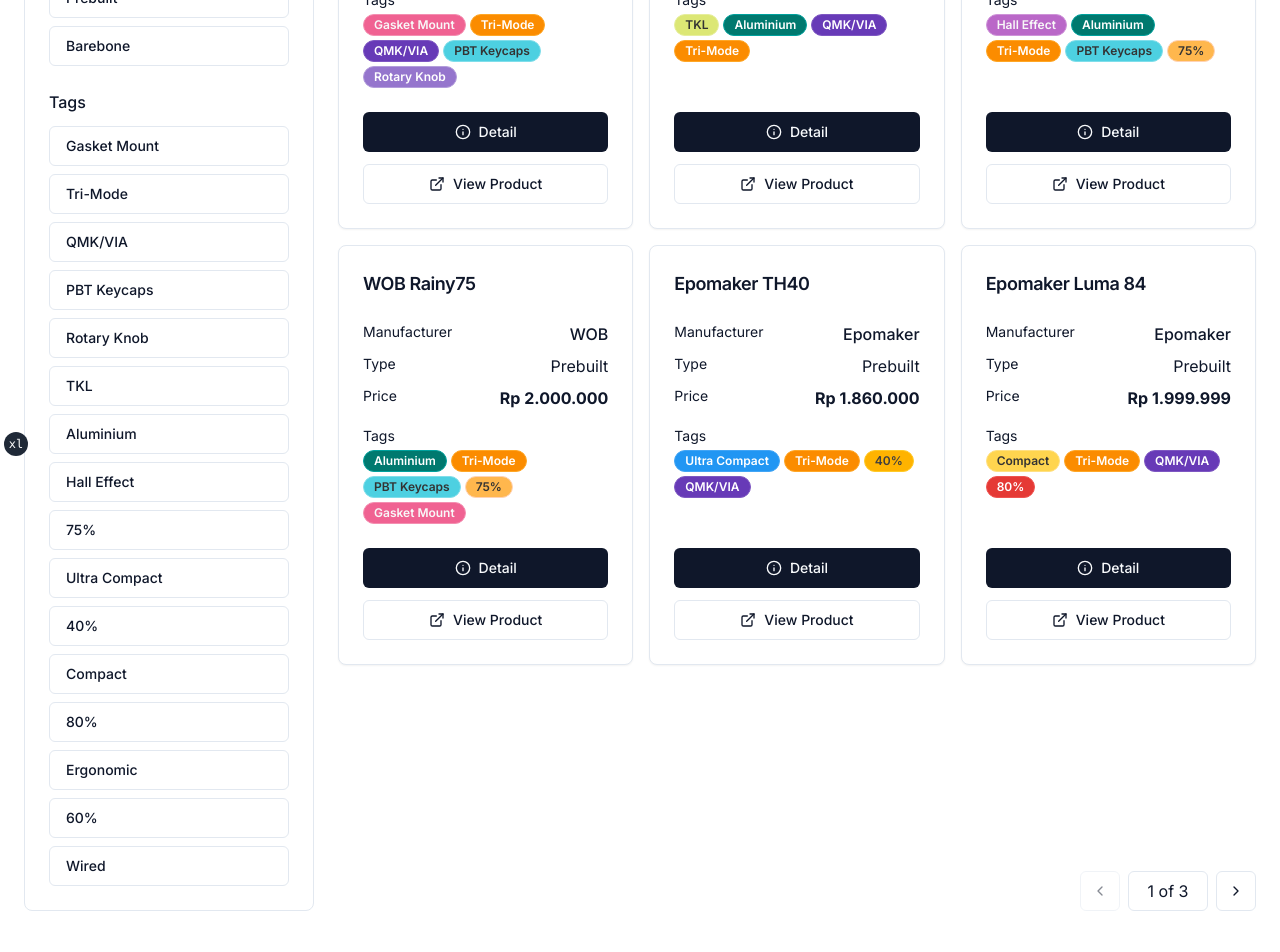
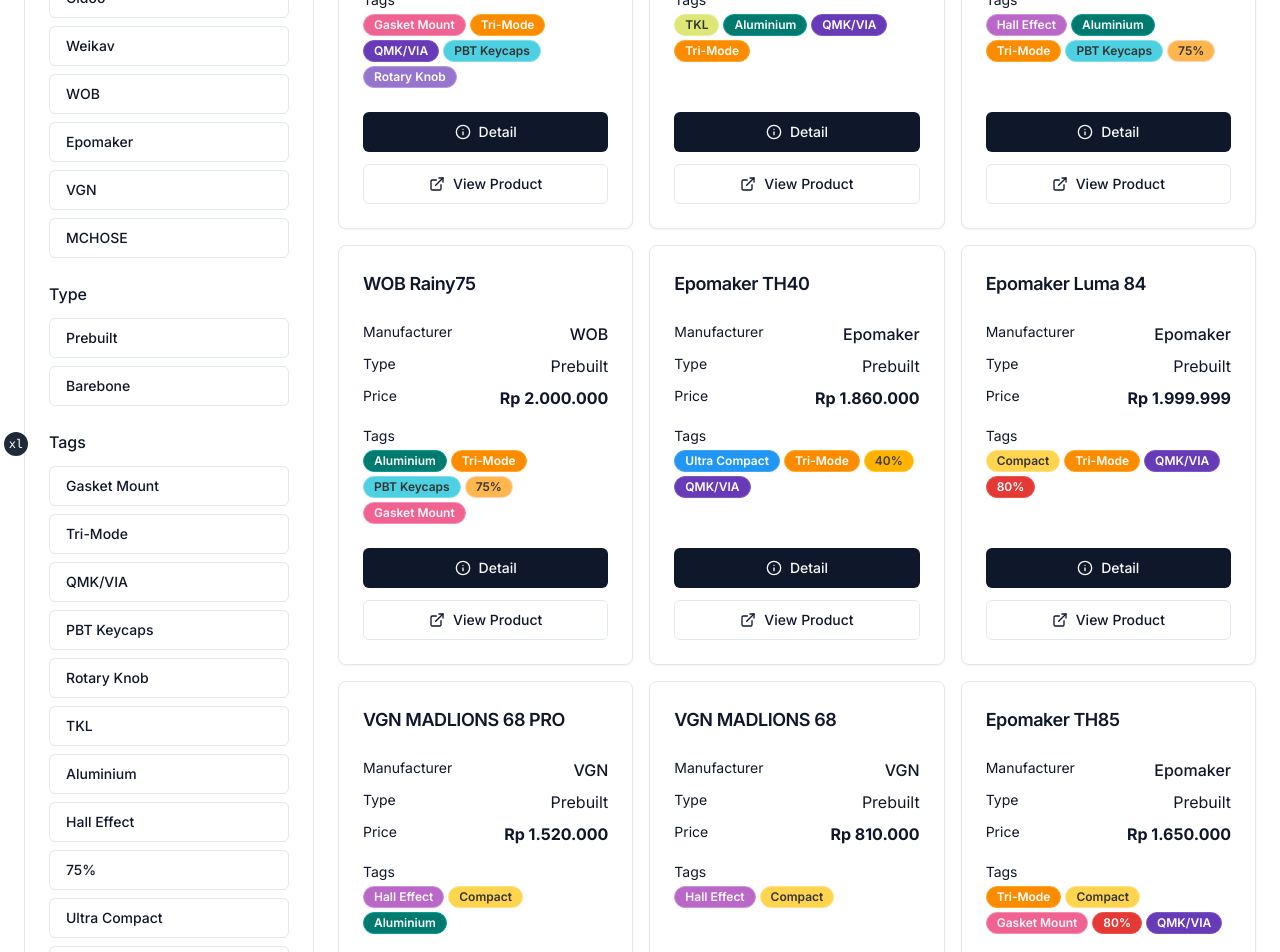
Before and after one commit to aGlassofMarjan/keebkeebkeeb2, a Next.js app: page /keyboards in a window 1280 px wide. Shown: the part 340-1292 px from the top of the page. Built offline with nearby package versions, Linux system fonts and the light colour scheme.

Commit message:
feat: new filter & link fixes

```diff
--- a/app/keyboards/page.tsx
+++ b/app/keyboards/page.tsx
@@ -1,25 +1,27 @@
-'use client'
+'use client';
 
 import React, { useState } from 'react';
-import { Input } from "@/components/ui/input";
+import { useRouter } from 'next/navigation';
+import { keyboardData } from '@/data/keyboard';
+import { ChevronLeft, ChevronRight, ExternalLink, Info } from 'lucide-react';
+
+
+
+import { Badge } from "@/components/ui/badge";
 import { Button } from "@/components/ui/button";
 import { Card, CardContent, CardFooter, CardHeader, CardTitle } from "@/components/ui/card";
-import { Badge } from "@/components/ui/badge";
-import { ChevronLeft, ChevronRight, ExternalLink, Info } from 'lucide-react';
-import {
-  Sheet,
-  SheetContent,
-  SheetDescription,
-  SheetHeader,
-  SheetTitle,
-  SheetTrigger,
-} from "@/components/ui/sheet"
-import { keyboardData } from '@/data/keyboard'
-import { useRouter } from 'next/navigation';
+import { Input } from "@/components/ui/input";
+import { Sheet, SheetContent, SheetDescription, SheetHeader, SheetTitle, SheetTrigger } from "@/components/ui/sheet";
+
+
+
 
 
 const KeyboardPage: React.FC = () => {
-  // Extract unique tag names for filter options
+  const allManufacturers: string[] = Array.from(
+    new Set(keyboardData.map((item) => item.manufacturer))
+  )
+
   const allTags: string[] = Array.from(
     new Set(keyboardData.flatMap(item => item.tags.map(tag => tag.name)))
   );
@@ -32,11 +34,14 @@
   const [searchTerm, setSearchTerm] = useState<string>('');
   const [selectedTags, setSelectedTags] = useState<string[]>([]);
   const [selectedTypes, setSelectedTypes] = useState<string[]>([]);
+  const [selectedManufacturers, setSelectedManufacturers] = useState<string[]>(
+    []
+  )
   const router = useRouter()
 
   // Pagination state
   const [currentPage, setCurrentPage] = useState<number>(1);
-  const itemsPerPage = 6;
+  const itemsPerPage = 9;
 
   // Handle tag selection/deselection
   const handleTagToggle = (tagName: string): void => {
@@ -60,6 +65,18 @@
     setCurrentPage(1);
   };
 
+  const handleManufacturerToggle = (manufacturer: string): void => {
+    if (selectedManufacturers.includes(manufacturer)) {
+      setSelectedManufacturers(
+        selectedManufacturers.filter((m) => m !== manufacturer)
+      )
+    } else {
+      setSelectedManufacturers([...selectedManufacturers, manufacturer])
+    }
+    // Reset to first page when filters change
+    setCurrentPage(1)
+  }
+
   // Filter data based on search term and selected tags
   const filteredData = keyboardData.filter(keyboard => {
     // Filter by search term (case insensitive)
@@ -72,7 +89,11 @@
     const typeMatch = selectedTypes.length === 0 ||
       selectedTypes.includes(keyboard.type);
 
-    return nameMatch && tagMatch && typeMatch;
+      const manufacturerMatch =
+        selectedManufacturers.length === 0 ||
+        selectedManufacturers.includes(keyboard.manufacturer)
+
+    return nameMatch && tagMatch && typeMatch && manufacturerMatch;
   });
 
   // Paginate data
@@ -140,9 +161,25 @@
                     </div>
                   </div>
 
+                  <div className="mb-6">
+                    <h3 className="text-md mb-3 font-medium">Manufacturer</h3>
+                    <div className="h-40 space-y-2 overflow-auto">
+                      {allManufacturers.map(manufacturer => (
+                        <Button
+                          key={manufacturer}
+                          variant={selectedManufacturers.includes(manufacturer) ? "default" : "outline"}
+                          onClick={() => handleManufacturerToggle(manufacturer)}
+                          className="w-full justify-start"
+                        >
+                          {manufacturer}
+                        </Button>
+                      ))}
+                    </div>
+                  </div>
+
                   <div>
                     <h3 className="text-md mb-3 font-medium">Tags</h3>
-                    <div className="space-y-2">
+                    <div className="h-56 space-y-2 overflow-auto">
                       {allTags.map(tag => (
                         <Button
                           key={tag}
@@ -176,6 +213,22 @@
               }}
               className="mb-6"
             />
+          </div>
+
+          <div className="mb-6">
+            <h3 className="text-md mb-3 font-medium">Manufacturer</h3>
+            <div className="space-y-2">
+              {allManufacturers.map(manufacturer => (
+                <Button
+                  key={manufacturer}
+                  variant={selectedManufacturers.includes(manufacturer) ? "default" : "outline"}
+                  onClick={() => handleManufacturerToggle(manufacturer)}
+                  className="w-full justify-start"
+                >
+                  {manufacturer}
+                </Button>
+              ))}
+            </div>
           </div>
 
           <div className="mb-6">
--- a/data/keyboard.ts
+++ b/data/keyboard.ts
@@ -43,7 +43,7 @@
     manufacturer: "WOB",
     type: "Prebuilt",
     product_link:
-      "https://www.tokopedia.com/jigoh-store/epomaker-th-40-mechanical-keyboard-gaming-1731365832973977117?extParam=src%3Dshop%26whid%3D18606105&aff_unique_id=&channel=others&chain_key=",
+      "https://www.tokopedia.com/jigoh-store/wob-rainy75rt-gaming-magnetic-shaft-keyboard-mechanical-cnc-aluminum-alloy-game-dedicated-rain-75rt-fearless-contract-1731301220135634461?t_id=1747375944769&t_st=1&t_pp=product_detail&t_efo=horizontal_goods_card&t_ef=&t_sm=rec_product_detail_outer_pdp_1_module&t_spt=product_detail",
     detail_link: "/keyboards/wob-rainy75rt",
     price: "3015000",
     tags: [hallEffect, aluminium, triMode, PBTKeycaps, seventyFives],
@@ -160,7 +160,7 @@
     manufacturer: "Epomaker",
     type: "Prebuilt",
     product_link:
-      "https://www.tokopedia.com/jigoh-store/epomaker-split-65-mechanical-keyboard-gaming-1731366049614693917?extParam=src%3Dshop%26whid%3D18606105&aff_unique_id=&channel=others&chain_key=",
+      "https://www.tokopedia.com/jigoh-store/epomaker-tide-49-mechanical-keyboard-gaming-40-customized-1731356807182517789?extParam=whid%3D18606105&aff_unique_id=&channel=others&chain_key=",
     price: "2380000",
     tags: [triMode, aluminium, gasketMount, ultraCompact, qmkVia, fortyPercent],
     detail_link: "/keyboards/epomaker-tide49",
```
